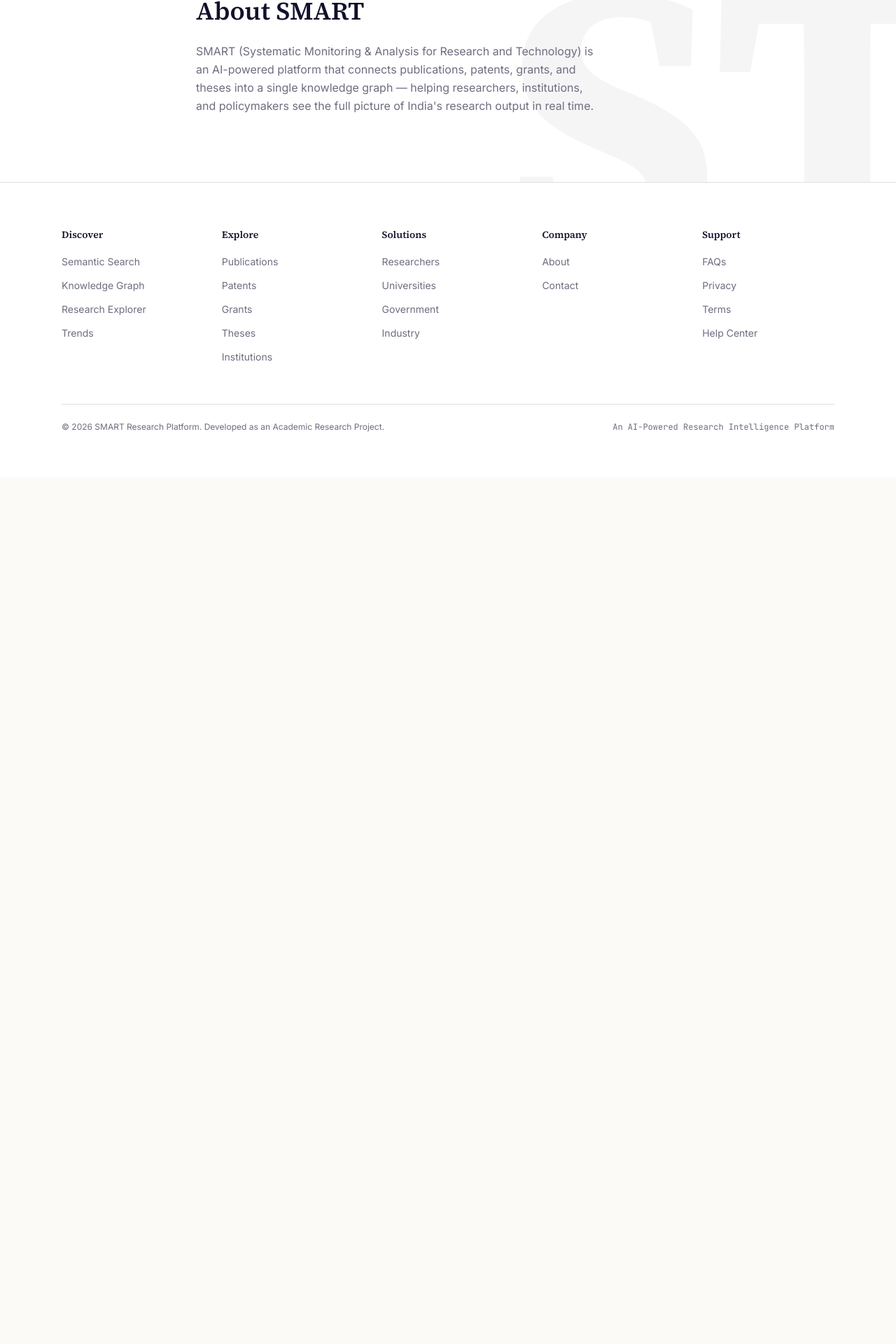
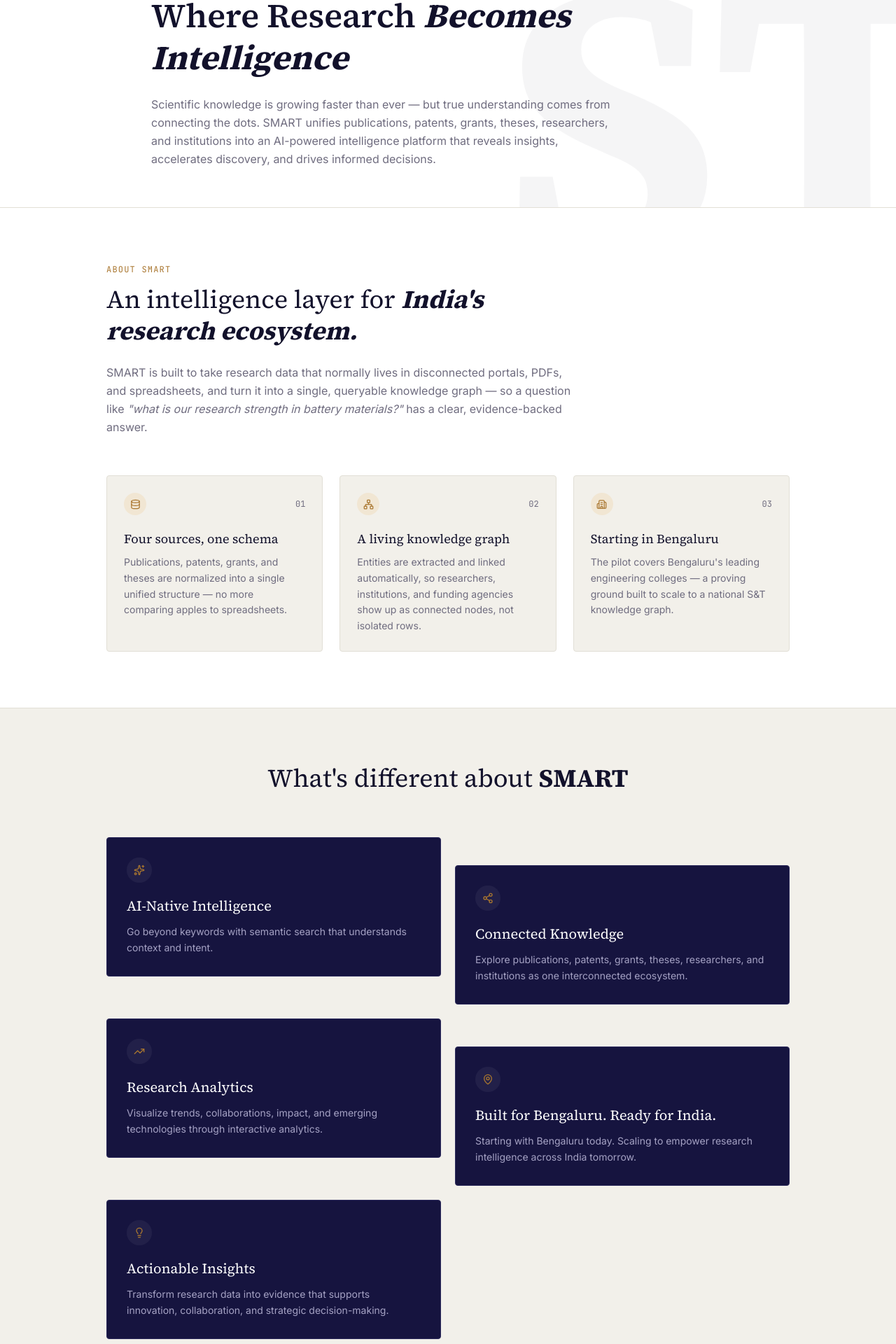
Before and after one commit to Neonishh/SMART, a React (Vite) app in the folder frontend/: page /about in a window 1280 px wide. Shown: the part 164-2084 px from the top of the page at 70% size. Before the commit the page ends 846 px from the top, so only its background shows below. Built offline with nearby package versions, Linux system fonts and the light colour scheme; no server answers.

Commit message:
Update about page

```diff
--- a/frontend/src/App.jsx
+++ b/frontend/src/App.jsx
@@ -10,6 +10,7 @@
 import Chatbot from "./pages/Chatbot";
 import Login from "./pages/Login";
 import InfoPage from "./pages/InfoPage";
+import About from "./pages/About";
 
 export default function App() {
   return (
@@ -17,15 +18,10 @@
       <Route path="/" element={<Landing />} />
 
       {/* Public nav pages */}
-      <Route
-        path="/about"
-        element={
-          <InfoPage
-            title="About SMART"
-            body="SMART (Systematic Monitoring & Analysis for Research and Technology) is an AI-powered platform that connects publications, patents, grants, and theses into a single knowledge graph — helping researchers, institutions, and policymakers see the full picture of India's research output in real time."
-          />
-        }
-      />
+      {/* Public nav pages */}
+<Route path="/about" element={<About />} />
+
+
       <Route
         path="/who-we-serve"
         element={
--- /dev/null
+++ b/frontend/src/pages/About.jsx
@@ -0,0 +1,171 @@
+import PublicLayout from "../components/PublicLayout";
+import Watermark from "../components/Watermark";
+import { SectionLabel } from "../components/ui";
+import {
+  Sparkles,
+  Share2,
+  TrendingUp,
+  MapPin,
+  Lightbulb,
+  Database,
+  Network,
+  Building2,
+} from "lucide-react";
+
+const SMART_POINTS = [
+  {
+    icon: Database,
+    title: "Four sources, one schema",
+    description:
+      "Publications, patents, grants, and theses are normalized into a single unified structure — no more comparing apples to spreadsheets.",
+  },
+  {
+    icon: Network,
+    title: "A living knowledge graph",
+    description:
+      "Entities are extracted and linked automatically, so researchers, institutions, and funding agencies show up as connected nodes, not isolated rows.",
+  },
+  {
+    icon: Building2,
+    title: "Starting in Bengaluru",
+    description:
+      "The pilot covers Bengaluru's leading engineering colleges — a proving ground built to scale to a national S&T knowledge graph.",
+  },
+];
+
+const FEATURES = [
+  {
+    icon: Sparkles,
+    title: "AI-Native Intelligence",
+    description:
+      "Go beyond keywords with semantic search that understands context and intent.",
+  },
+  {
+    icon: Share2,
+    title: "Connected Knowledge",
+    description:
+      "Explore publications, patents, grants, theses, researchers, and institutions as one interconnected ecosystem.",
+    offset: true,
+  },
+  {
+    icon: TrendingUp,
+    title: "Research Analytics",
+    description:
+      "Visualize trends, collaborations, impact, and emerging technologies through interactive analytics.",
+  },
+  {
+    icon: MapPin,
+    title: "Built for Bengaluru. Ready for India.",
+    description:
+      "Starting with Bengaluru today. Scaling to empower research intelligence across India tomorrow.",
+    offset: true,
+  },
+  {
+    icon: Lightbulb,
+    title: "Actionable Insights",
+    description:
+      "Transform research data into evidence that supports innovation, collaboration, and strategic decision-making.",
+  },
+];
+
+export default function About() {
+  return (
+    <PublicLayout>
+      {/* Why SMART */}
+      <section className="relative overflow-hidden">
+        <Watermark className="-right-24 -top-10 hidden lg:block" />
+        <div className="relative z-10 mx-auto max-w-4xl px-6 pt-16 pb-14">
+          <SectionLabel>Why SMART?</SectionLabel>
+          <h1 className="font-serif text-4xl sm:text-5xl font-semibold text-[var(--color-ink)] leading-tight">
+            Where Research <span className="italic font-bold">Becomes Intelligence</span>
+          </h1>
+          <p className="mt-6 text-[var(--color-muted)] leading-relaxed max-w-2xl">
+            Scientific knowledge is growing faster than ever — but true
+            understanding comes from connecting the dots. SMART unifies
+            publications, patents, grants, theses, researchers, and
+            institutions into an AI-powered intelligence platform that reveals
+            insights, accelerates discovery, and drives informed decisions.
+          </p>
+        </div>
+      </section>
+
+      {/* About SMART */}
+      <section className="border-t border-[var(--color-line)] bg-white">
+        <div className="mx-auto max-w-5xl px-6 py-20">
+          <SectionLabel>About SMART</SectionLabel>
+          <h2 className="font-serif text-3xl sm:text-4xl leading-tight text-[var(--color-ink)] max-w-2xl">
+            An intelligence layer for{" "}
+            <span className="font-bold italic">India's research ecosystem.</span>
+          </h2>
+          <p className="mt-6 text-[var(--color-muted)] leading-relaxed max-w-2xl">
+            SMART is built to take research data that normally lives in
+            disconnected portals, PDFs, and spreadsheets, and turn it into a
+            single, queryable knowledge graph — so a question like{" "}
+            <em>"what is our research strength in battery materials?"</em>{" "}
+            has a clear, evidence-backed answer.
+          </p>
+
+          <div className="mt-14 grid md:grid-cols-3 gap-6">
+            {SMART_POINTS.map((p, i) => {
+              const Icon = p.icon;
+              return (
+                <div
+                  key={p.title}
+                  className="rounded-sm border border-[var(--color-line)] p-6 bg-[var(--color-paper-dim)]"
+                >
+                  <div className="flex items-center justify-between mb-5">
+                    <div className="w-8 h-8 rounded-full bg-[var(--color-ochre-soft)] flex items-center justify-center">
+                      <Icon size={15} className="text-[var(--color-ochre)]" />
+                    </div>
+                    <span className="font-mono text-xs text-[var(--color-muted)]">
+                      0{i + 1}
+                    </span>
+                  </div>
+                  <h3 className="font-serif text-lg text-[var(--color-ink)]">{p.title}</h3>
+                  <p className="mt-2 text-sm leading-relaxed text-[var(--color-muted)]">
+                    {p.description}
+                  </p>
+                </div>
+              );
+            })}
+          </div>
+        </div>
+      </section>
+
+      {/* What's different */}
+      <section className="border-t border-[var(--color-line)] bg-[var(--color-paper-dim)]">
+        <div className="mx-auto max-w-5xl px-6 py-20">
+          <h2 className="font-serif text-3xl sm:text-4xl text-center text-[var(--color-ink)] mb-16">
+            What&apos;s different about <span className="font-bold">SMART</span>
+          </h2>
+
+          <div className="grid md:grid-cols-2 gap-5 items-start">
+            {FEATURES.map((f) => {
+              const Icon = f.icon;
+              return (
+                <div
+                  key={f.title}
+                  className={`group rounded-sm p-7 bg-[var(--color-navy)] border border-[var(--color-line-dark)] text-white transition-colors hover:bg-[var(--color-navy-2)] ${
+                    f.offset ? "md:mt-10" : ""
+                  }`}
+                >
+                  <div className="w-9 h-9 rounded-full bg-white/5 flex items-center justify-center mb-5">
+                    <Icon size={16} className="text-[var(--color-ochre)]" />
+                  </div>
+                  <h3 className="font-serif text-xl leading-snug">{f.title}</h3>
+                  <p className="mt-3 text-sm leading-relaxed text-[var(--color-muted-inv)]">
+                    {f.description}
+                  </p>
+                </div>
+              );
+            })}
+          </div>
+
+          <p className="mt-16 text-center font-mono text-xs uppercase tracking-widest text-[var(--color-ochre)]">
+            An AI-Powered Research Intelligence Platform
+          </p>
+        </div>
+      </section>
+    </PublicLayout>
+  );
+}
```
